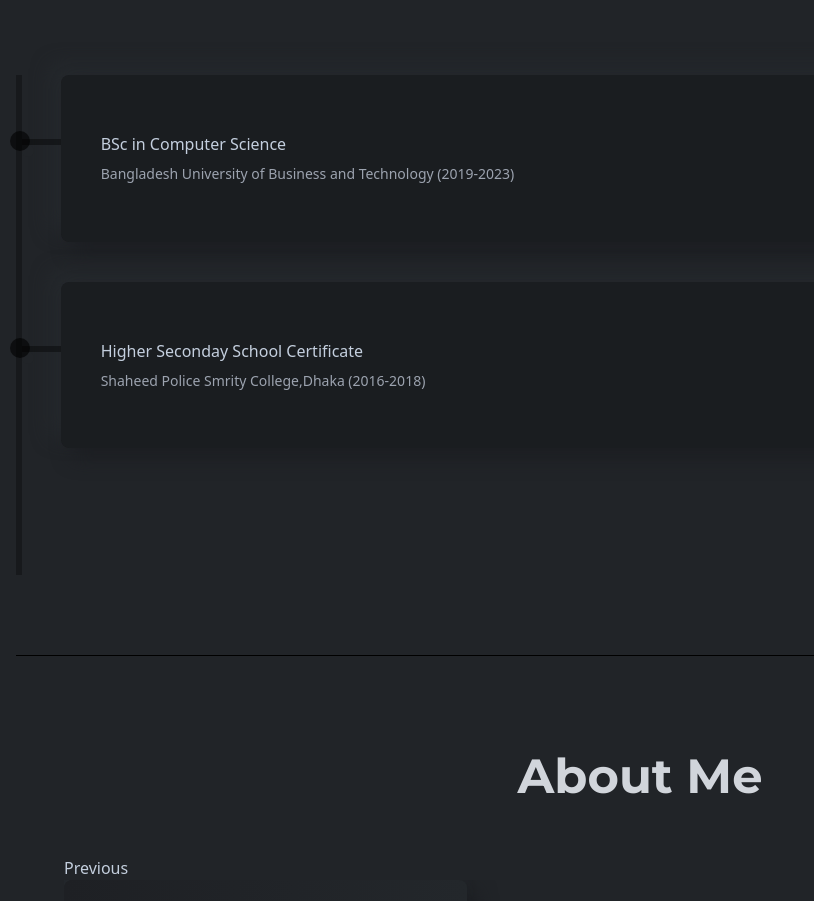
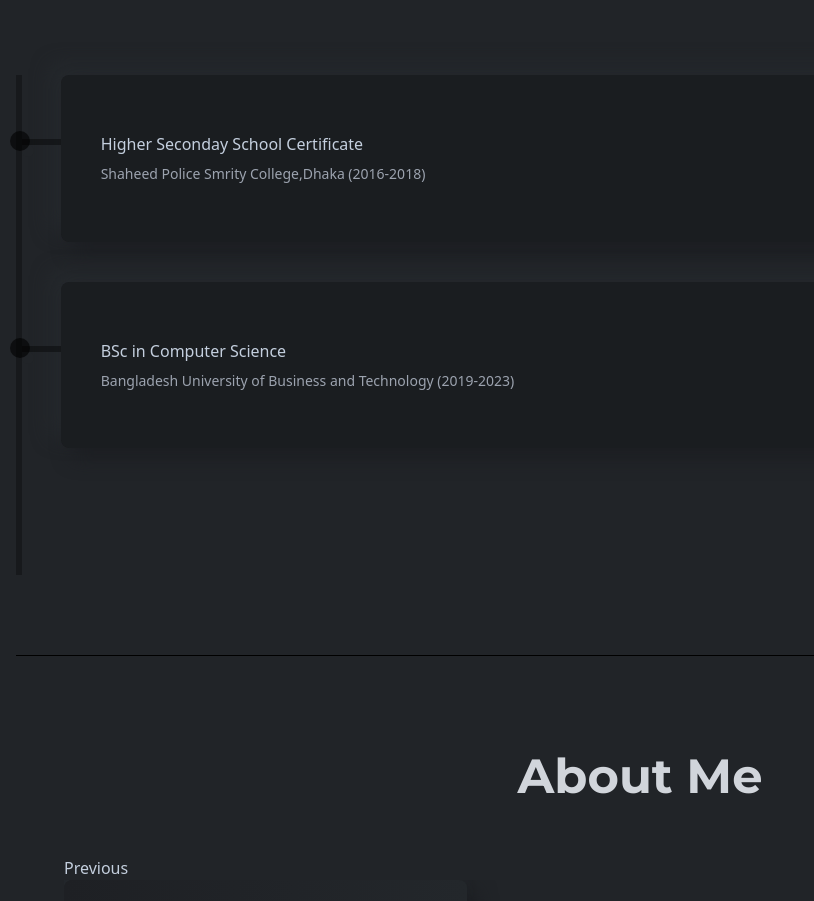
Before and after one commit to sadiaafrin1529/SadiaAfrin, a React (Create React App) app: page / in a window 1280 px wide. Shown: the part 2760-3661 px from the top of the page, without its empty margins (0-814 px from the left). Built offline with nearby package versions, Linux system fonts and the light colour scheme.

Commit message:
education

```diff
--- a/src/components/resume/Education.js
+++ b/src/components/resume/Education.js
@@ -10,17 +10,17 @@
           <h2 className='text-4xl font-bold'>Education Quality</h2>
         </div>
         <div className='mt-6 lgl:mt-14 w-full h-[500px] border-l-[6px] border-l-black border-opacity-30 flex flex-col gap-10'>
+        <ResumeCard
+          title="Higher Seconday School Certificate"
+          subTitle="Shaheed Police Smrity College,Dhaka (2016-2018)"
+          result="4.75/5"
+          des="Higher education is tertiary education leading to award of an academic degree. Higher education, also called post-secondary education."
+        />
         {/* className="mt-6 lgl:mt-14 w-full h-[1000px] border-l-[6px] border-l-black border-opacity-30 flex flex-col gap-10" */}
         <ResumeCard
             title="BSc in Computer Science"
             subTitle="Bangladesh University of Business and Technology (2019-2023)"
 
-          />
-          <ResumeCard
-            title="Higher Seconday School Certificate"
-            subTitle="Shaheed Police Smrity College,Dhaka (2016-2018)"
-            result="4.75/5"
-            des="Higher education is tertiary education leading to award of an academic degree. Higher education, also called post-secondary education."
           />
         </div>
         </div>
```
